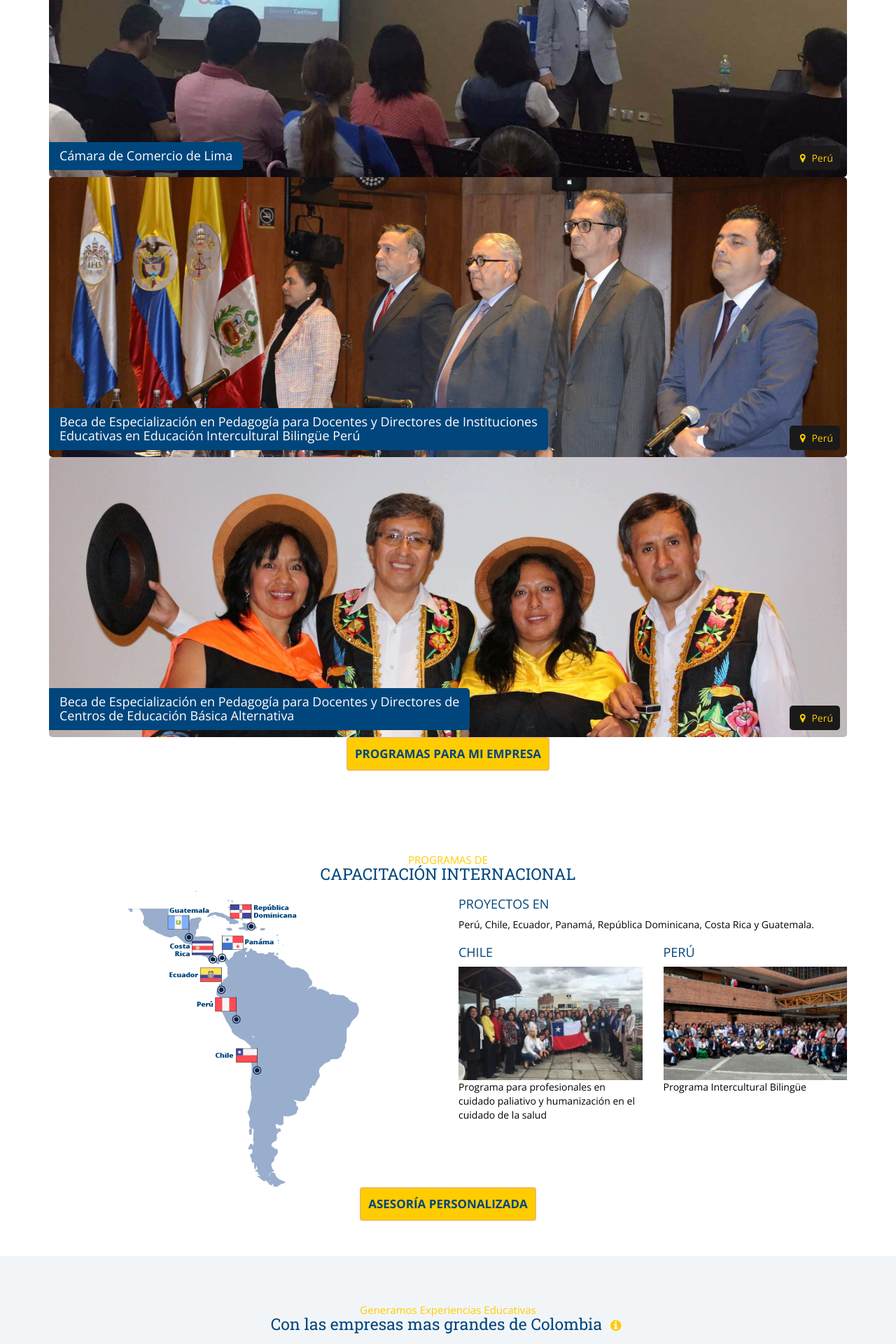
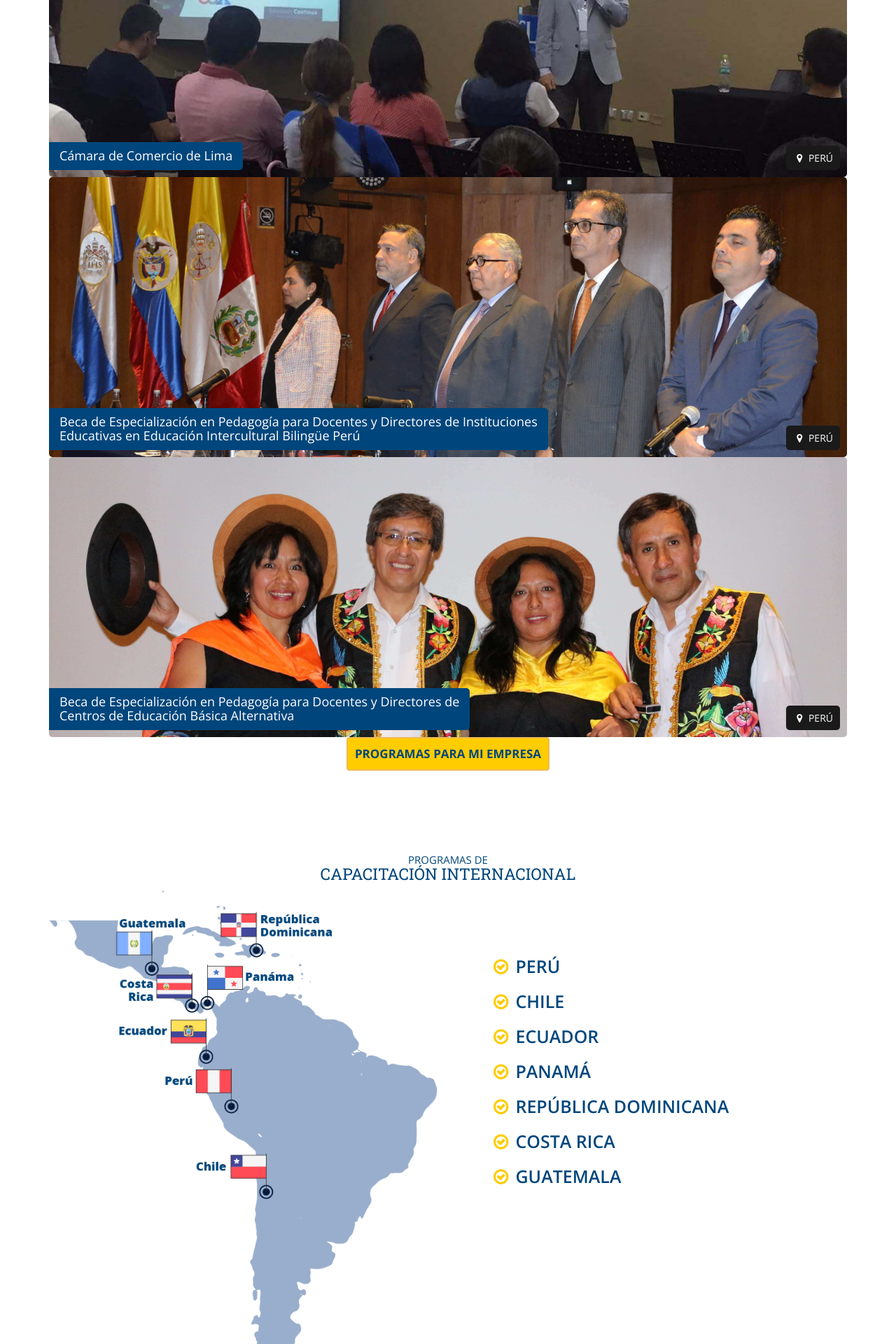
Before and after one commit to CarlosRubio04/internacional, a PHP site: page /?campaignId=1 in a window 1280 px wide. Shown: the part 2840-4760 px from the top of the page at 70% size. Run offline with PHP 8.4, Linux system fonts and the light colour scheme; data that the repository does not hold is empty; some libraries are stand-ins or nearby versions.

Commit message:
Cambios finales eso espero

```diff
--- a/blocks/footer.php
+++ b/blocks/footer.php
@@ -13,7 +13,7 @@
 			<div class="col-md-12">
 				<p class="text-center">Pontificia Universidad Javeriana - Bogotá D.C.- Colombia - Carrera 7 No. 40 - 62 - Tel: (57 1) 3208320, extensiones 3491 – 2105 -3518</p>
 				<p class="text-center">
-					<a href="#" class="link">Tratamiento de datos personales</a> | <a href="#" class="link">Condiciones de uso y términos legales</a>
+					<a href="http://www.javeriana.edu.co/documentos/tratamiento_datos_personales.pdf" target="blank" class="link">Tratamiento de datos personales</a> | <a href="http://www.javeriana.edu.co/documentos/tratamiento_datos_personales.pdf" target="blank" class="link">Condiciones de uso y términos legales</a>
 				</p>
 			</div>
 		</div>
--- a/blocks/formulario.php
+++ b/blocks/formulario.php
@@ -222,7 +222,8 @@
 	</div>
 	<div class="checkbox col-md-12 text-center">
 		<label for="terminos" class="text-center">
-			<input type="checkbox" name="terminos" checked required> Autorizo ser contactado por teléfono y correo electrónico, y seguir recibiendo información académica por parte de la Universidad
+			<input type="checkbox" name="terminos" checked required>
+			<a href="http://www.javeriana.edu.co/documentos/tratamiento_datos_personales.pdf" target="blank" class="link">Autorizo ser contactado por teléfono y correo electrónico, y seguir recibiendo información académica por parte de la Universidad</a>
 		</label>
 	</div>
 	<div class="form-group">
--- a/blocks/head.php
+++ b/blocks/head.php
@@ -18,7 +18,7 @@
       <script src="https://oss.maxcdn.com/libs/respond.js/1.4.2/respond.min.js"></script>
       <![endif]-->
       <!-- Custom CSS -->
-      <link href="css/styles.min.css" rel="stylesheet">
+      <link href="css/styles.css" rel="stylesheet">
 
       <!-- Google Tag Manager -->
 <script>(function(w,d,s,l,i){w[l]=w[l]||[];w[l].push({'gtm.start':
--- a/blocks/home.php
+++ b/blocks/home.php
@@ -117,27 +117,19 @@
       </div>
       <div class="row">
          <div class="col-md-6 visible-md visible-lg">
-            <img src="img/mapa.png" alt="Mapa" class="img-responsive center-block">
+            <img src="img/mapa@2x.png" alt="Mapa" class="img-responsive center-block">
          </div>
          <div class="col-md-6">
-            <h4>PROYECTOS EN</h4>
-            <p>Perú, Chile, Ecuador, Panamá, República Dominicana, Costa Rica y Guatemala.</p>
-            <div class="row">
-               <div class="col-md-6">
-                  <h4>CHILE</h4>
-                  <img src="img/chile.jpg" alt="Chile" class="img-responsive">
-                  <p>
-                     Programa para profesionales en cuidado paliativo y humanización en el cuidado de la salud
-                  </p>
-               </div>
-               <div class="col-md-6">
-                  <h4>PERÚ</h4>
-                  <img src="img/perux.jpg" alt="Chile" class="img-responsive">
-                  <p>
-                     Programa Intercultural Bilingüe
-                  </p>
-               </div>
-            </div>
+            <!-- <h4>PROYECTOS EN</h4> -->
+            <ul class="country">
+               <li>Perú</li>
+               <li>Chile</li>
+               <li>Ecuador</li>
+               <li>Panamá</li>
+               <li>República Dominicana</li>
+               <li>Costa Rica</li>
+               <li>Guatemala</li>
+            </ul>
          </div>
       </div>
       <div class="row">
--- a/css/styles.css
+++ b/css/styles.css
@@ -322,12 +322,13 @@ h4 {
 .programInner > h5{
   padding: 10px;
   border-radius: 5px;
-  color: #ffcc00;
+  color: #fff;
   text-align: center;
   position: absolute;
   bottom: 0;
   right:10px;
   background-color: #1a1a1a;
+  text-transform: uppercase;
 }
 .programInner > h5 > i {
   padding: 0 5px;
@@ -350,7 +351,7 @@ h4 {
 .tittle > small {
   display: block;
   font-family: 'Open Sans', sans-serif;
-  color: #ffcc00;
+  color: #00467c;
   font-size: 15px;
 }
 .content-box {
@@ -411,6 +412,24 @@ h4 {
   transform: rotateY(0deg) scale(1,1);
 }
 
+
+.country {
+  list-style: none;
+  margin-top: 15%;
+}
+.country li {
+  font-size: 25px;
+  line-height: 2;
+  text-transform: uppercase;
+  color: #00467c;
+  font-weight: 600;
+}
+.country li::before {
+  content: "\f05d";
+  font: normal normal normal 25px/1 FontAwesome;
+  color: #ffcc00;
+  padding: 0 10px;
+}
 /*  ====================
 Nuestros Programas
 ======================*/
--- a/index.php
+++ b/index.php
@@ -254,7 +254,9 @@
                 </div>
                 <div class="checkbox">
                   <label for="">
-                    <input type="checkbox" name="terminos" checked required> Autorizo ser contactado por teléfono y correo electrónico, y seguir recibiendo información académica por parte de la Universidad
+                    <input type="checkbox" name="terminos" checked required>
+                    <a href="http://www.javeriana.edu.co/documentos/tratamiento_datos_personales.pdf" target="blank" class="link">Autorizo ser contactado por teléfono y correo electrónico, y seguir recibiendo información académica por parte de la Universidad</a>
+
                   </label>
                 </div>
                 <div class="form-group">
```
Also changed, not shown: img/catedra-colombia.jpg, img/mapa@2x.png (added), 1 other file.
